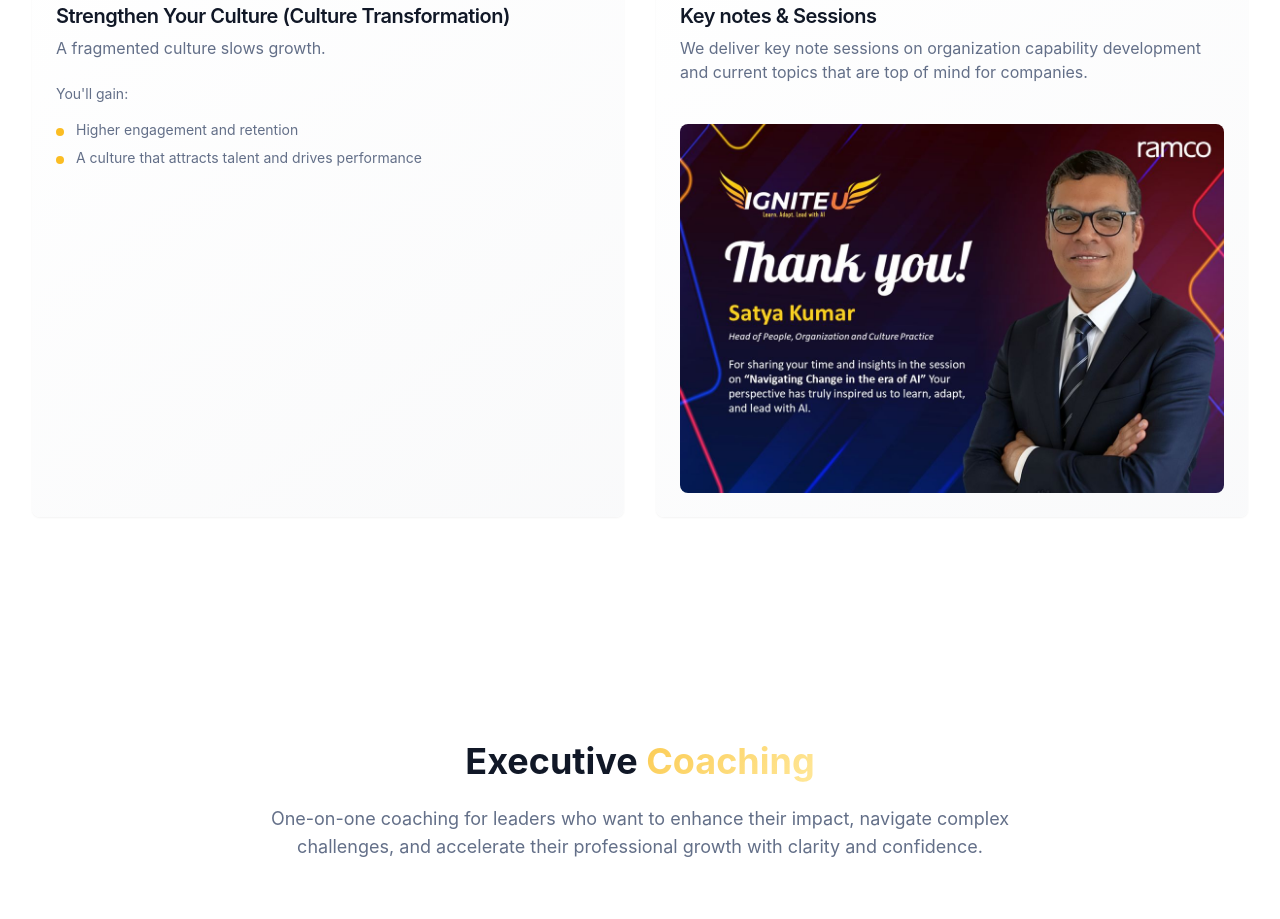
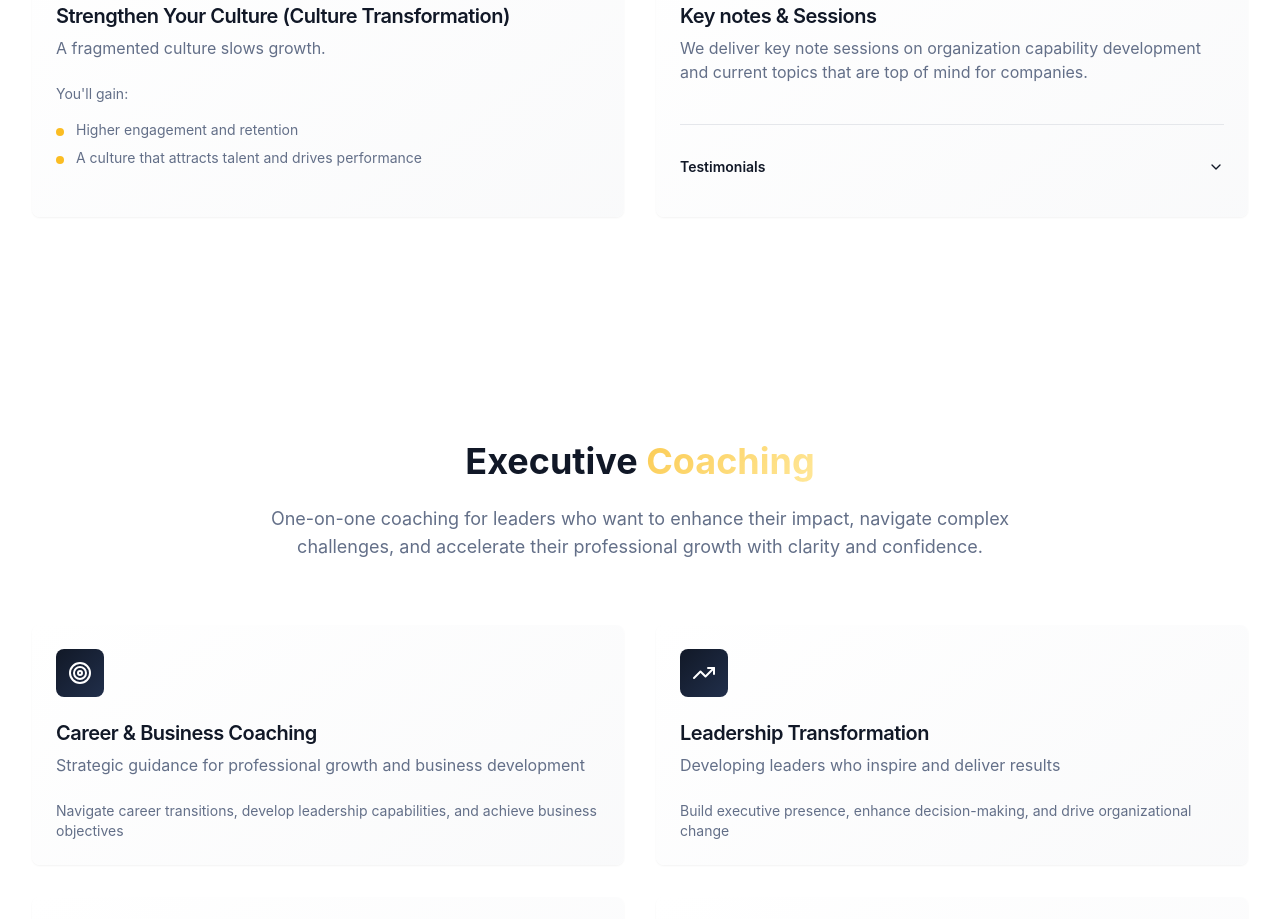
Before and after one commit to RaagTosh2007/xponentialleadership, a React (Vite) app: page / in a window 1280 px wide. Shown: the part 3320-4239 px from the top of the page. Built offline with nearby package versions, Linux system fonts and the light colour scheme.

Commit message:
Add image as accordion

```diff
--- a/src/components/Services.tsx
+++ b/src/components/Services.tsx
@@ -80,7 +80,10 @@ const Services = () => {
       icon: Presentation,
       title: "Key notes & Sessions",
       description: "We deliver key note sessions on organization capability development and current topics that are top of mind for companies.",
-      image: keynoteImage
+      testimonial: {
+        isImage: true,
+        image: keynoteImage
+      }
     }
   ];
 
@@ -118,26 +121,27 @@ const Services = () => {
                     ))}
                   </ul>
                 )}
-                {service.image && (
-                  <div className="mt-4">
-                    <img
-                      src={service.image}
-                      alt={service.title}
-                      className="w-full rounded-lg object-cover"
-                    />
-                  </div>
-                )}
                 {service.testimonial && (
                   <Accordion type="single" collapsible className="border-t pt-4 mt-4">
                     <AccordionItem value="testimonial" className="border-0">
                       <AccordionTrigger className="text-sm font-semibold hover:no-underline">
-                        Client Testimonial
+                        {service.testimonial.isImage ? "Testimonials" : "Client Testimonial"}
                       </AccordionTrigger>
                       <AccordionContent className="text-sm text-muted-foreground leading-relaxed">
-                        "{service.testimonial.quote}"
-                        <div className="mt-2 text-xs font-semibold text-accent">
-                          — {service.testimonial.author}
-                        </div>
+                        {service.testimonial.isImage ? (
+                          <img
+                            src={service.testimonial.image}
+                            alt="Testimonial"
+                            className="w-full rounded-lg object-cover"
+                          />
+                        ) : (
+                          <>
+                            "{service.testimonial.quote}"
+                            <div className="mt-2 text-xs font-semibold text-accent">
+                              — {service.testimonial.author}
+                            </div>
+                          </>
+                        )}
                       </AccordionContent>
                     </AccordionItem>
                   </Accordion>
```
